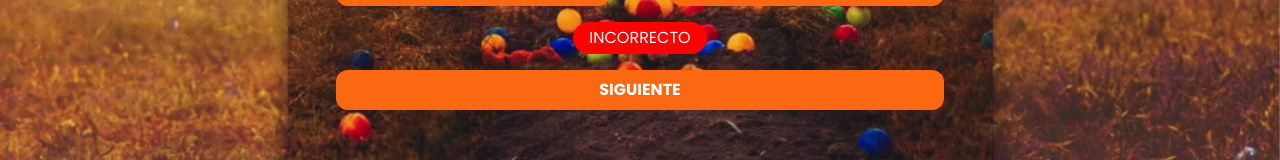
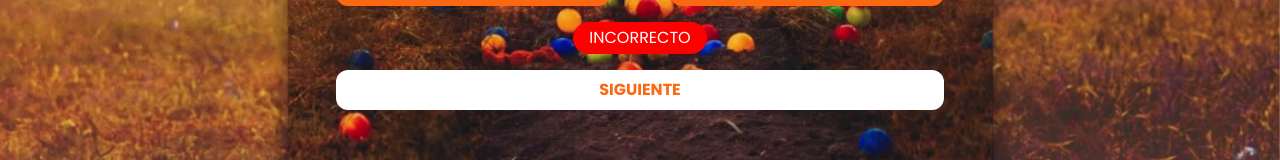
Before and after one commit to manuimfeld/trivia-ysya-nextjs, a Next.js app: page /trivia in a window 1280 px wide. Both pictures are taken after a click on the button "BUENOS AIRES ES AMOR". Shown: the part 573-733 px from the top of the page. Built offline with nearby package versions, Linux system fonts and the light colour scheme.

Commit message:
add animations with framer motion

```diff
--- a/app/components/ContinueButton.js
+++ b/app/components/ContinueButton.js
@@ -1,6 +1,7 @@
 import { useTimerStore } from "../store/timerStore";
 import { randomVideo } from "../helpers/randomVideo";
 import { useAnswerStore } from "../store/answerStore";
+import { motion } from "framer-motion";
 
 export const ContinueButton = () => {
   const { timer, reset, isPlaying, toggleIsPlaying } = useTimerStore();
@@ -19,12 +20,15 @@ export const ContinueButton = () => {
   return (
     // Renderizar el botón solo si el temporizador se agota o el juego no está en curso
     (isPlaying === false || timer === 0) && (
-      <button
+      <motion.button
+        initial={{ opacity: 0 }}
+        animate={{ opacity: 1 }}
+        transition={{ duration: 0.2 }}
         onClick={handleChange}
-        className="mt-2 text-white font-bold uppercase w-full py-2 px-4 rounded-xl bg-primary disabled:bg-primaryDisabled disabled:text-gray-400"
+        className="mt-2 hover:text-white duration-300 hover:bg-primary text-primary font-bold uppercase w-full py-2 px-4 rounded-xl bg-white disabled:bg-primaryDisabled disabled:text-gray-400"
       >
         {`${answerData.totalQuestions === 11 ? "Ver puntuaciòn" : "Siguiente"}`}
-      </button>
+      </motion.button>
     )
   );
 };
--- a/app/components/Message.js
+++ b/app/components/Message.js
@@ -1,3 +1,5 @@
+import { motion } from "framer-motion";
+
 const Message = ({ type }) => {
   const messages = {
     timeUp: "Se acabó el tiempo",
@@ -6,7 +8,10 @@ const Message = ({ type }) => {
   };
 
   return (
-    <h2
+    <motion.h2
+      initial={{ opacity: 0 }}
+      animate={{ opacity: 1 }}
+      transition={{ duration: 0.2 }}
       className={`uppercase md:mx-auto md:grow-1 text-white mt-2 mb-2 ${
         type === "timeUp"
           ? "incorrect-answer"
@@ -16,7 +21,7 @@ const Message = ({ type }) => {
       } px-4 py-1 rounded-full`}
     >
       {messages[type]}
-    </h2>
+    </motion.h2>
   );
 };
 
--- /dev/null
+++ b/app/components/TotalQuestions.js
@@ -0,0 +1,8 @@
+const TotalQuestions = ({ totalQuestions }) => {
+  return (
+    <h1 className="py-2 px-4 m-2 bg-gradient-to-r from-[rgba(255,_87,_51,1)] to-[rgba(255,_87,_51,0.75)] rounded-[20px]">
+      {totalQuestions}/11
+    </h1>
+  );
+};
+export default TotalQuestions;
--- a/app/components/TriviaAnswers.js
+++ b/app/components/TriviaAnswers.js
@@ -8,7 +8,7 @@ export const TriviaAnswers = ({ answer, currentQuestion }) => {
   const { isPlaying, timer } = useTimerStore();
 
   // Obtener la función para guardar la selección del usuario
-  const { saveUserSelection } = useAnswerStore();
+  const { saveUserSelection, userSelection } = useAnswerStore();
 
   // Manejar la selección de la respuesta
   const handleAnswer = (e) => {
@@ -24,7 +24,7 @@ export const TriviaAnswers = ({ answer, currentQuestion }) => {
       disabled={!isPlaying || timer === 0}
       onClick={(e) => handleAnswer(e)}
       className={`my-2 transition duration-100 ease-out  text-white font-bold uppercase w-full md:w-[45%] md:mb-2 py-2 px-4 rounded-xl bg-primary
-      `}
+       `}
     >
       {answer}
     </motion.button>
--- a/app/trivia/page.js
+++ b/app/trivia/page.js
@@ -10,6 +10,7 @@ import { useAnswerStore } from "../store/answerStore";
 import removeClasses from "../helpers/removeClasses";
 import ResultMessage from "../components/ResultMessage";
 import { motion } from "framer-motion";
+import TotalQuestions from "../components/TotalQuestions";
 
 const Trivia = () => {
   // Obtener la pregunta y las respuestas actuales, las respondidas, y la funcion para setear la pregunta
@@ -42,9 +43,7 @@ const Trivia = () => {
         className="text-white text-center z-10 h-screen w-screen p-8 mx-auto"
       >
         <div className="mx-auto w-full sm:w-5/6 lg:w-4/6 h-full flex flex-col items-center justify-center">
-          <h1 className="py-2 px-4 m-2 bg-gradient-to-r from-[rgba(255,_87,_51,1)] to-[rgba(255,_87,_51,0.75)] rounded-[20px]">
-            {totalQuestions}/11
-          </h1>
+          <TotalQuestions totalQuestions={totalQuestions} />
           <VideoPlayer id={currentQuestion.id} />
           <div className="w-3/4 flex flex-col md:flex-row flex-wrap justify-start items-center md:justify-between md:items-center">
             <Timer />
```
